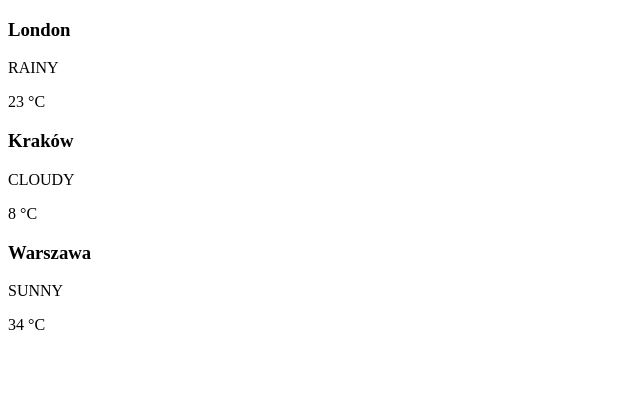
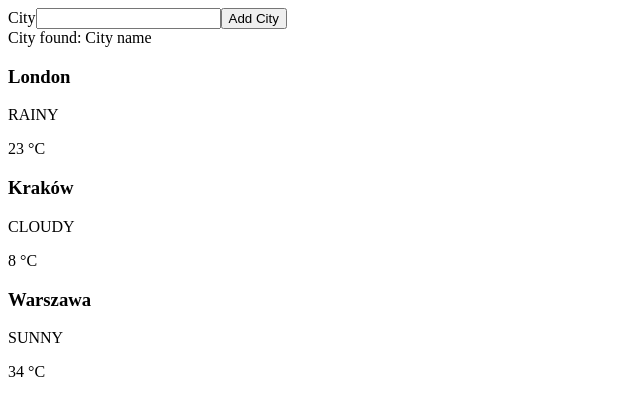
Before and after one commit to nataliakielbicka/weatherapp, an Angular app: page / in a window 1280 px wide. Shown: the top 416 px of the page, without its empty margins (0-640 px from the left). Built offline with nearby package versions, Linux system fonts and the light colour scheme.

Commit message:
create WeatherSearchComponent

```diff
--- a/src/app/app.component.html
+++ b/src/app/app.component.html
@@ -1 +1,2 @@
+<app-weather-search></app-weather-search>
 <app-weather-list></app-weather-list>
--- a/src/app/app.component.ts
+++ b/src/app/app.component.ts
@@ -1,5 +1,6 @@
 import { Component } from '@angular/core';
 import { WeatherItemComponent } from './weather-item/weather-item.component';
+import { WeatherSearchComponent } from './weather-search/weather-search.component';
 
 @Component({
   selector: 'app-root',
--- a/src/app/app.module.ts
+++ b/src/app/app.module.ts
@@ -6,12 +6,14 @@ import { HttpModule } from '@angular/http';
 import { AppComponent } from './app.component';
 import { WeatherItemComponent } from './weather-item/weather-item.component';
 import { WeatherListComponent } from './weather-list/weather-list.component';
+import { WeatherSearchComponent } from './weather-search/weather-search.component';
 
 @NgModule({
   declarations: [
     AppComponent,
     WeatherItemComponent,
-    WeatherListComponent
+    WeatherListComponent,
+    WeatherSearchComponent
   ],
   imports: [
     BrowserModule,
--- /dev/null
+++ b/src/app/weather-search/weather-search.component.html
@@ -0,0 +1,11 @@
+<section class="weather-search">
+  <form (ngSubmit)="onSubmit()">
+    <!--<form (ngSubmit)="onSubmit(f)" #f="ngModel">-->
+    <label for="city">City</label>
+    <input name="location" type="text" id="city" required>
+    <button type="submit">Add City</button>
+  </form>
+  <div>
+    <span class="info">City found: </span> City name
+  </div>
+</section>
--- /dev/null
+++ b/src/app/weather-search/weather-search.component.ts
@@ -0,0 +1,18 @@
+import { Component, OnInit } from '@angular/core';
+import { FormGroup } from '@angular/forms';
+
+@Component({
+  selector: 'app-weather-search',
+  templateUrl: './weather-search.component.html',
+  styleUrls: ['./weather-search.component.css']
+})
+export class WeatherSearchComponent implements OnInit {
+
+  constructor() { }
+  onSubmit(form: FormGroup) {
+    console.log(form);
+  }
+  ngOnInit() {
+  }
+
+}
```
Also changed, not shown: src/app/weather-search/weather-search.component.css (added), 1 other file (tests, documents, lock files or other folders).
